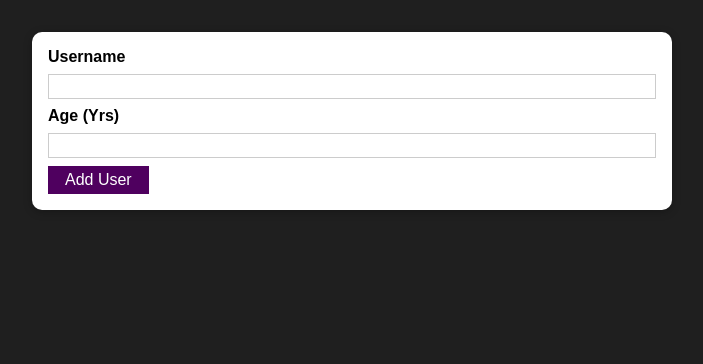
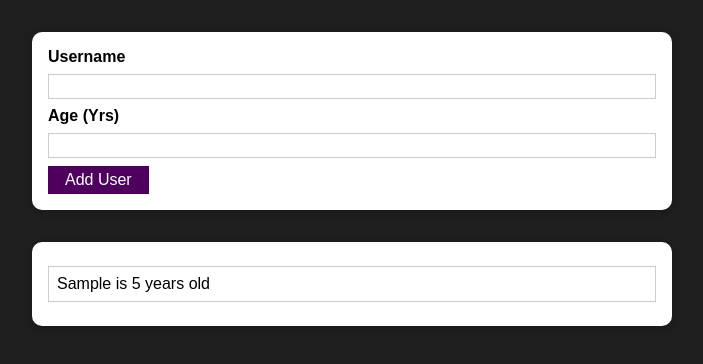
Before and after one commit to saurabh-damde/react-course, a React (Create React App) app: page / in a window 1280 px wide. Both pictures are taken after typing "Sample", "5" into the empty fields and a click on the button "Add User". Shown: the top 364 px of the page, without its empty margins (288-991 px from the left). Built offline with nearby package versions, Linux system fonts and the light colour scheme.

Commit message:
Complete AddUser & UsersList Functionality

```diff
--- a/src/App.js
+++ b/src/App.js
@@ -1,12 +1,20 @@
-import React from "react";
+import React, { useState } from "react";
 import AddUser from "./components/user/AddUser";
 import UsersList from "./components/user/UsersList";
 
 function App() {
-  const users = [];
+  const [users, setUsers] = useState([]);
   const addUser = (userInput) => {
-    users.push({ name: userInput.username, age: +userInput.age });
-    console.log(users);
+    setUsers((prev) => {
+      return [
+        ...prev,
+        {
+          id: Math.random().toFixed(3),
+          name: userInput.username,
+          age: +userInput.age,
+        },
+      ];
+    });
   };
   return (
     <div>
--- a/src/components/user/UsersList.js
+++ b/src/components/user/UsersList.js
@@ -5,13 +5,11 @@ const UsersList = (props) => {
   return (
     <Card class={style.users}>
       <ul>
-        <li>
-          {props.users.map((user) => (
-            <li>
-              {user.name} is ({user.age})yrs old
-            </li>
-          ))}
-        </li>
+        {props.users.map((user) => (
+          <li key={user.id}>
+            {user.name} is {user.age} years old
+          </li>
+        ))}
       </ul>
     </Card>
   );
```
